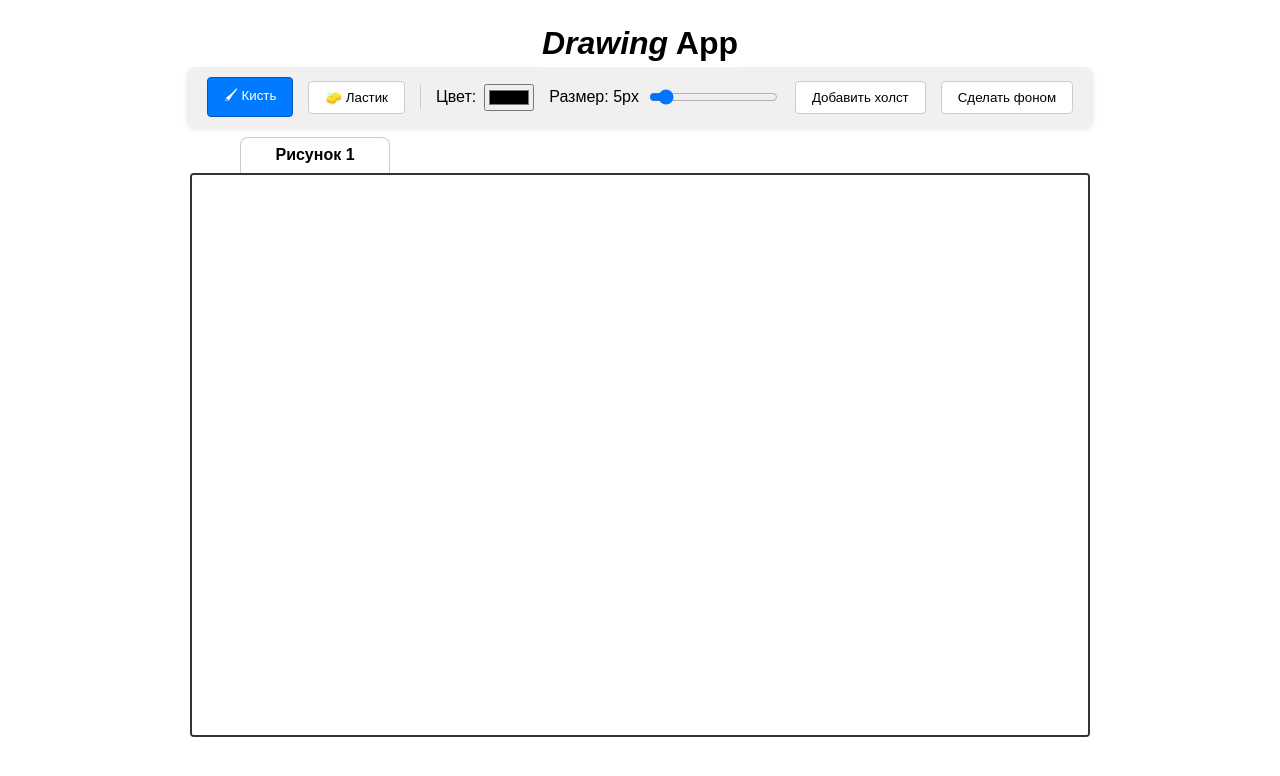
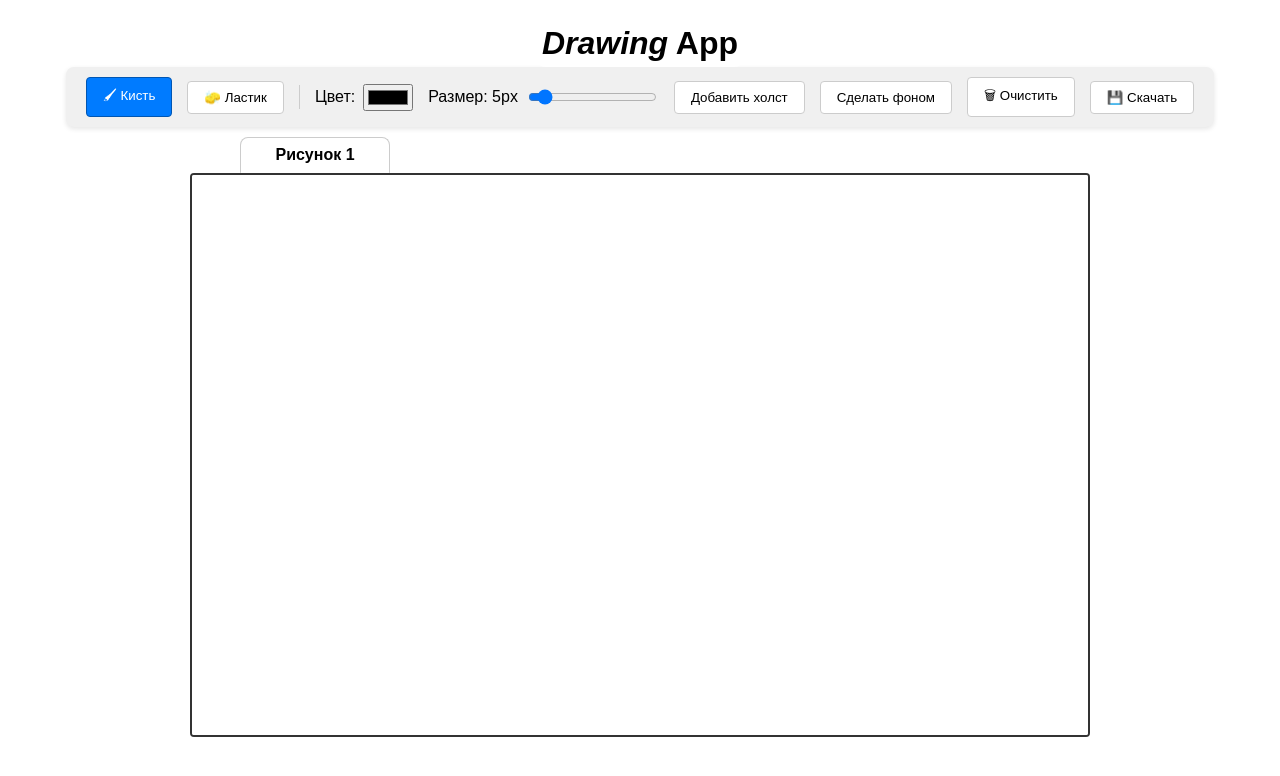
Before and after one commit to Z-Den/web-paint, a React (Create React App) app: page / in a window 1280 px wide. Shown: the top 776 px of the page. Built offline with nearby package versions, Linux system fonts and the light colour scheme.

Commit message:
wipe canvas & save image

```diff
--- a/src/App.js
+++ b/src/App.js
@@ -52,6 +52,19 @@ function App() {
         }
     };
 
+    const handleClear = () => {
+        if (canvasRefs.current[activeCanvasId]) {
+            canvasRefs.current[activeCanvasId].clearCanvas();
+        }
+    };
+
+    const handleDownload = () => {
+        if (canvasRefs.current[activeCanvasId]) {
+            const activeName = canvases.find(c => c.id === activeCanvasId)?.name || 'drawing';
+            canvasRefs.current[activeCanvasId].downloadCanvas(activeName);
+        }
+    };
+
     return (
         <div className="app-container"
              style={{
@@ -72,6 +85,8 @@ function App() {
                 setBrushSize={setBrushSize}
                 onAddCanvas={addCanvas}
                 onSetPageBackground={handleSetPageBackground}
+                onClear={handleClear}
+                onDownload={handleDownload}
             />
 
             <Tabs
--- a/src/components/CanvasBoard.jsx
+++ b/src/components/CanvasBoard.jsx
@@ -5,6 +5,22 @@ const CanvasBoard = forwardRef(({ selectedTool, selectedColor, brushSize }, ref)
     const [isDrawing, setIsDrawing] = useState(false);
 
     useImperativeHandle(ref, () => ({
+
+        clearCanvas: () => {
+            const canvas = canvasRef.current;
+            const ctx = canvas.getContext('2d');
+            ctx.fillStyle = "white";
+            ctx.fillRect(0, 0, canvas.width, canvas.height);
+        },
+
+        downloadCanvas: (fileName) => {
+            const canvas = canvasRef.current;
+            const link = document.createElement('a');
+            link.download = `${fileName}.png`;
+            link.href = canvas.toDataURL();
+            link.click();
+        },
+
         getImage: () => {
             return canvasRef.current.toDataURL();
         }
--- a/src/components/Toolbar.jsx
+++ b/src/components/Toolbar.jsx
@@ -8,7 +8,9 @@ const Toolbar = ({
                     brushSize,
                     setBrushSize,
                     onAddCanvas,
-                    onSetPageBackground
+                    onSetPageBackground,
+                    onClear,
+                    onDownload,
                  }) => {
     return (
         <div className="toolbar">
@@ -53,12 +55,17 @@ const Toolbar = ({
             </div>
 
             <button className="tool-btn" onClick={onAddCanvas}>Добавить холст</button>
+
             <button
                 className="tool-btn"
                 onClick={onSetPageBackground}
             >
                 Сделать фоном
             </button>
+
+            <button className="tool-btn" onClick={onClear}>🗑 Очистить</button>
+
+            <button className="tool-btn" onClick={onDownload}>💾 Скачать</button>
         </div>
     );
 };
```
